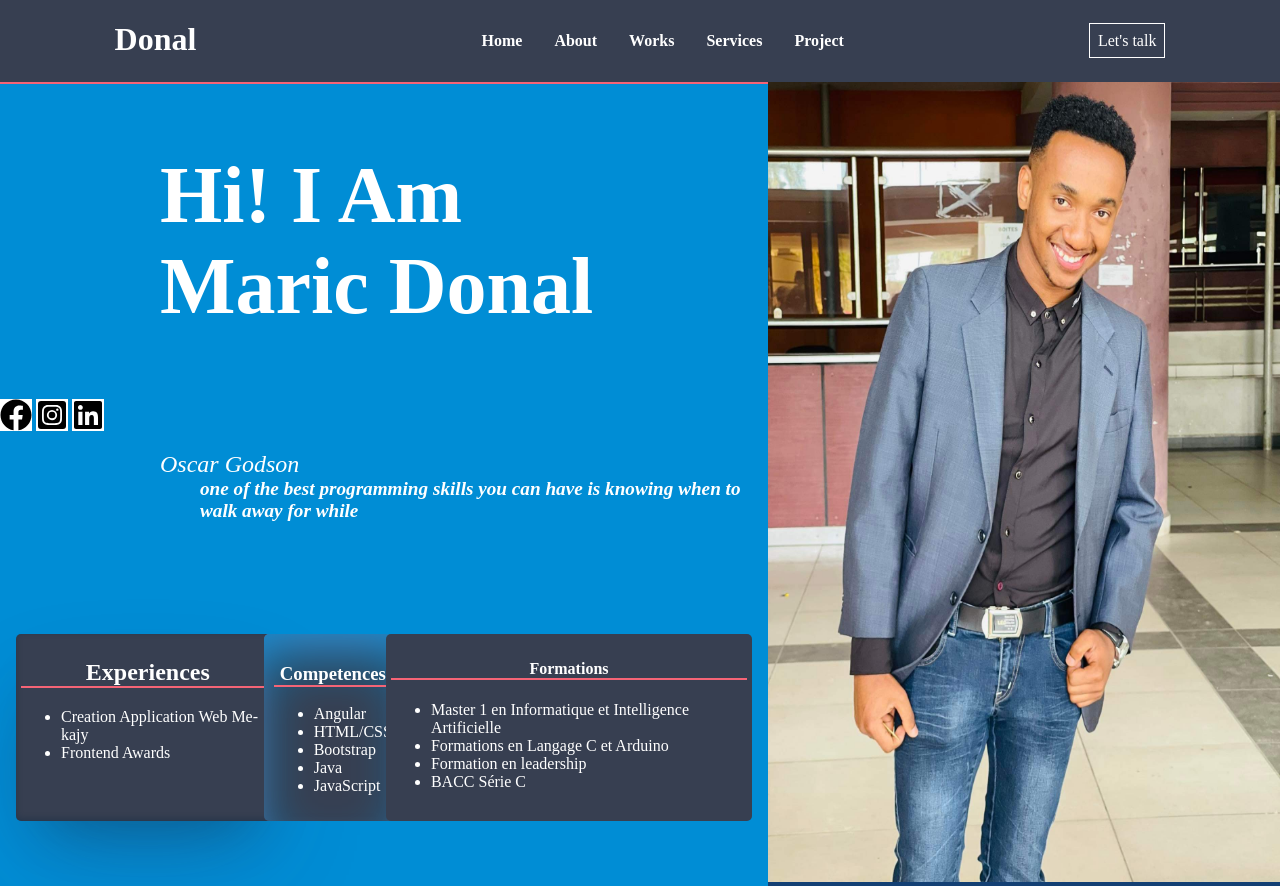
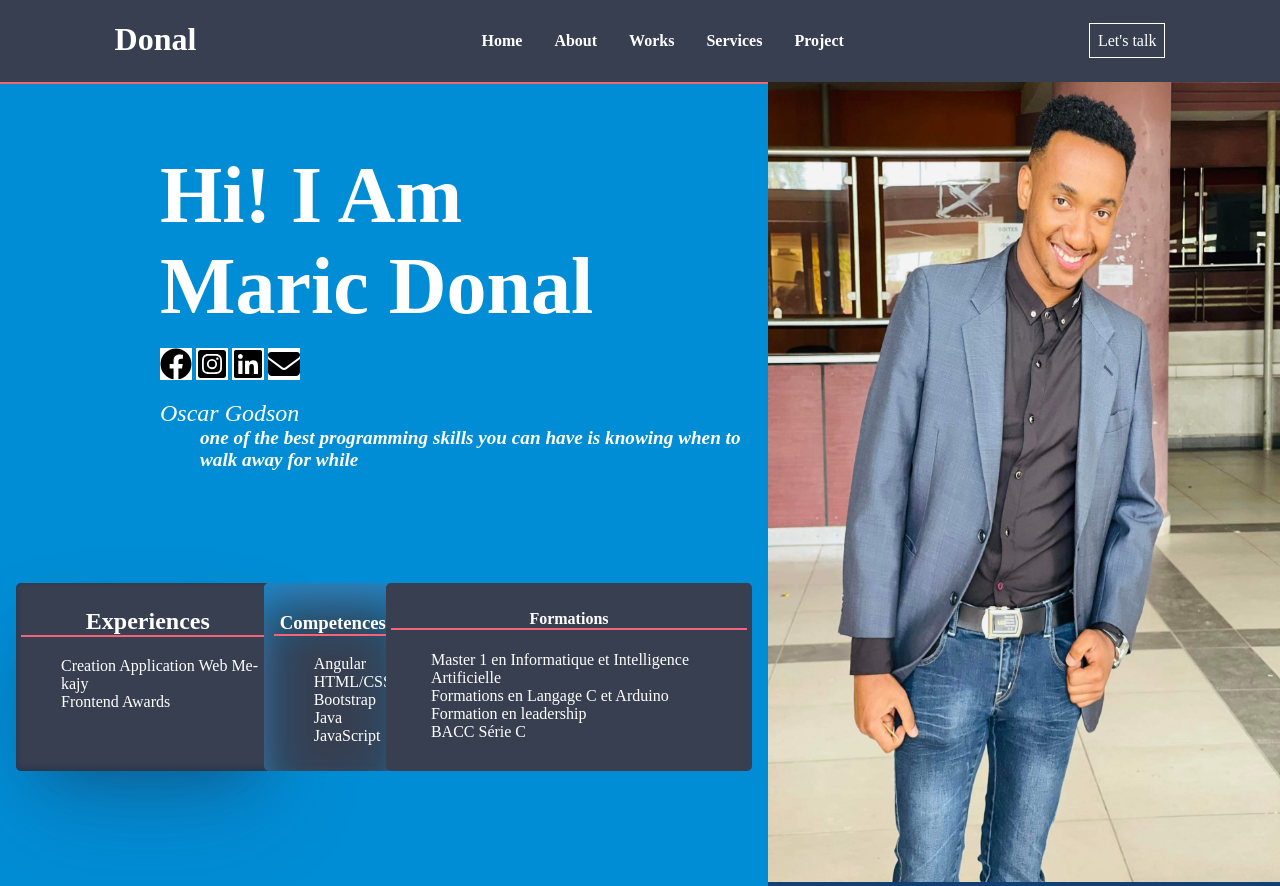
Before and after one commit to donal-R77/Portfolio-R77, a plain HTML site: page index.html in a window 1280 px wide. Drawn offline with Linux system fonts and the light colour scheme.

Commit message:
i have forgot the mail icon

```diff
--- a/assets/style.css
+++ b/assets/style.css
@@ -53,6 +53,7 @@ li a {
 .long-name {
     font-size: 5em;
     margin-left: 2em;
+    margin-bottom: 0;
 }
 img {
     width: 100%;
@@ -114,3 +115,10 @@ img[alt="icon"] {
     height: 2em;
     background-color: #fff;
 }
+.indent-to-center {
+    margin-left: 10em;
+    margin-top: 1em;
+}
+ul {
+    list-style-type: none;
+}
--- a/index.html
+++ b/index.html
@@ -28,9 +28,12 @@
     <section class="main">
         <div class="text-description">
             <h1 class="long-name">Hi! I Am <br> Maric Donal</h1>
-            <span><img src="./assets/icones/facebook(1).svg" alt="icon"></span>
-            <span><img src="./assets/icones/square-instagram.svg" alt="icon"></span>
-            <span><img src="./assets/icones/linkedin.svg" alt="icon"></span>
+            <div class="indent-to-center">
+                <span><img src="./assets/icones/facebook(1).svg" alt="icon"></span>
+                <span><img src="./assets/icones/square-instagram.svg" alt="icon"></span>
+                <span><img src="./assets/icones/linkedin.svg" alt="icon"></span>
+                <span><img src="./assets/icones/envelope-solid.svg" alt="icon"></span>
+            </div>
             <div class="citation">
                 <dl>
                     <dt class="font-oblique">Oscar Godson</dt>
```
Also changed, not shown: assets/icones/envelope-solid.svg (added).
